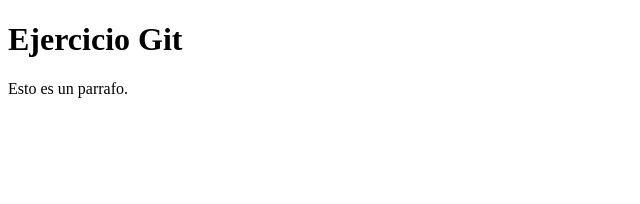
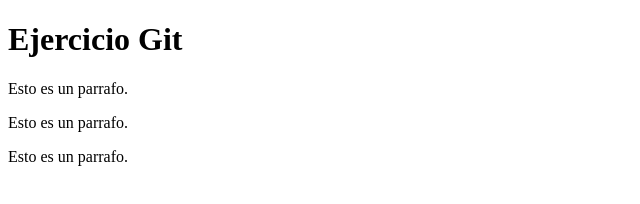
Before and after one commit to JoseGermanx/repo-prueba, a plain HTML site: page index.html in a window 1280 px wide. Shown: the whole page, without its empty margins (0-640 px from the left). Drawn offline with Linux system fonts and the light colour scheme.

Commit message:
mensaje test

```diff
--- a/index.html
+++ b/index.html
@@ -8,5 +8,7 @@
 <body>
     <h1>Ejercicio Git</h1>
     <p>Esto es un parrafo.</p>
+    <p>Esto es un parrafo.</p>
+    <p>Esto es un parrafo.</p>
 </body>
 </html>
```
